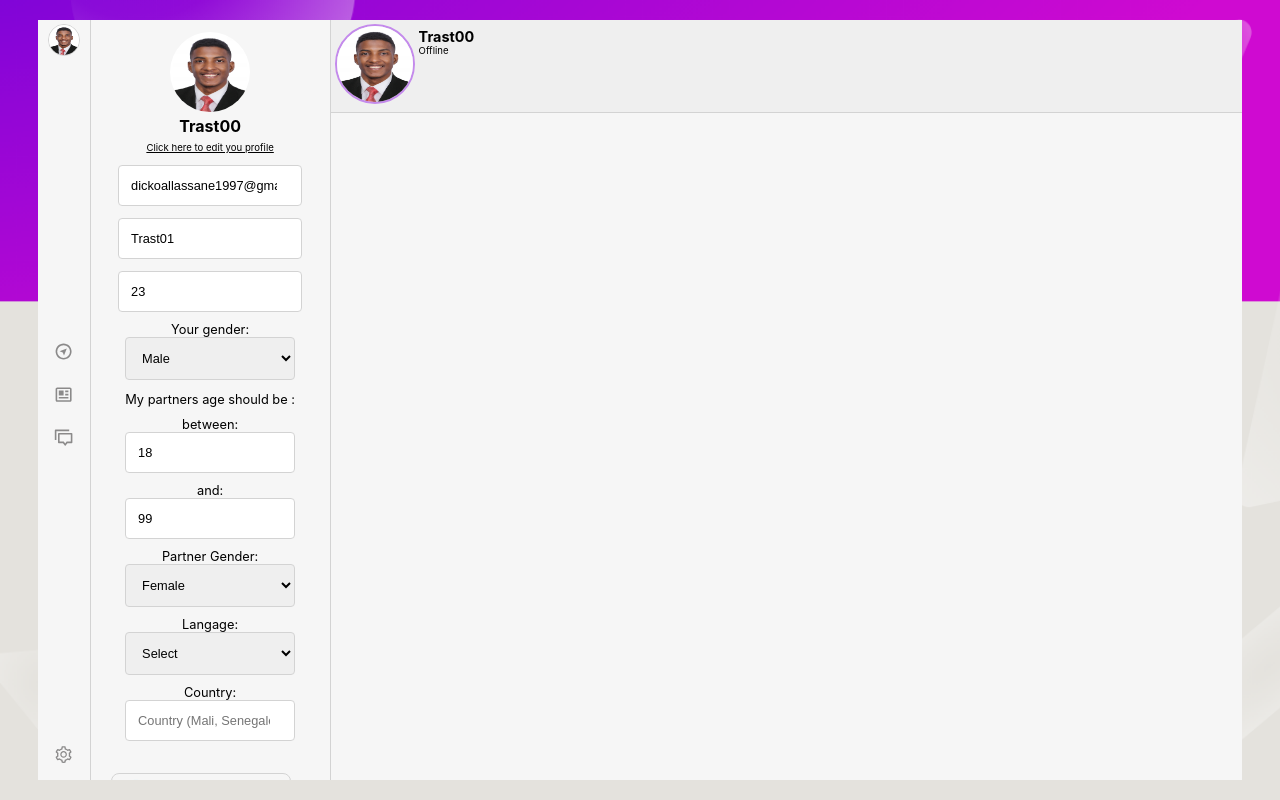
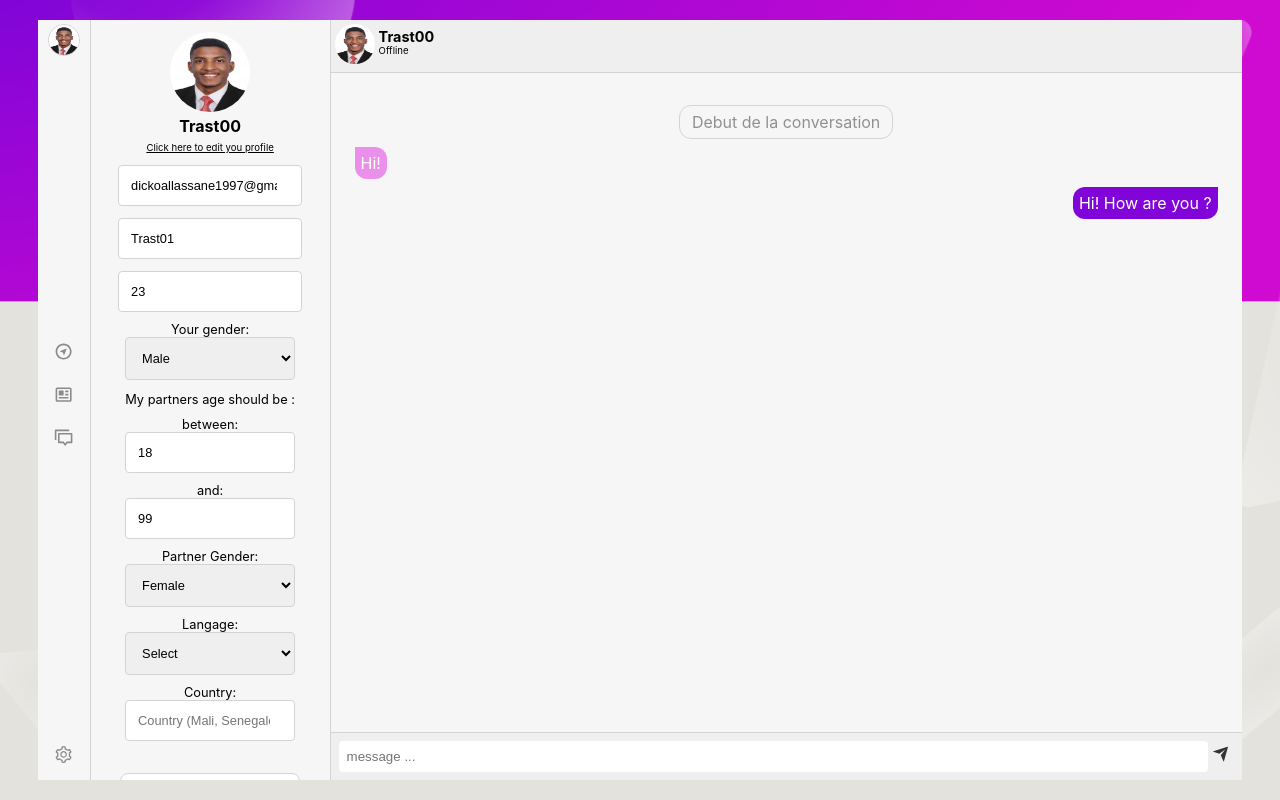
Before and after one commit to Trast00/Meet-Africans, a React (Create React App) app: page /main in a window 1280 px wide. Built offline with nearby package versions, Linux system fonts and the light colour scheme.

Commit message:
Add List Chat structure and styling

```diff
--- a/src/_test_/testConstants.js
+++ b/src/_test_/testConstants.js
@@ -84,3 +84,24 @@ export const listUsersTest = [
     }
   },
 ]
+
+export const listMessageTest = [
+  {
+    fromUserId: "systeme",
+    idChat: "testChatID",
+    message: "Debut de la conversation",
+    type: "text"
+  },
+  {
+    fromUserId: "testID2",
+    idChat: "testID2",
+    message: "Hi!",
+    type: "text"
+  },
+  {
+    fromUserId: "testID",
+    idChat: "testID2",
+    message: "Hi! How are you ?",
+    type: "text"
+  },
+]
--- a/src/components/Auth/Login/login.css
+++ b/src/components/Auth/Login/login.css
@@ -3,7 +3,7 @@
   min-height: 300px;
 }
 
-input {
+.login-from input {
   margin-top: 20px;
 }
 
--- a/src/components/main/ListChats/ListChats.css
+++ b/src/components/main/ListChats/ListChats.css
@@ -1,3 +1,9 @@
+.list-chat {
+  width: 100%;
+  height: 100%;
+  position: relative;
+}
+
 .header-chat {
   width: 100%;
   min-height: 50px;
@@ -5,7 +11,7 @@
   border-bottom: 1px solid #d3d3d3;
 }
 
-.chat-profile img {
+.chat-profile .img-profile img {
   border: none;
   width: 40px;
   height: 40px;
@@ -21,3 +27,31 @@
   text-align: start;
   font-size: 0.6rem;
 }
+
+.chats {
+  flex: 1;
+}
+
+.chatBar {
+  width: 100%;
+  height: 48px;
+  padding: 8px;
+  border-top: 1px solid #d3d3d3;
+  background-color: #efefef;
+}
+
+.chatBar input {
+  flex: 1;
+  border-radius: 4px;
+  border: none;
+  padding: 8px;
+  outline: none;
+}
+
+.btn-send-message {
+  font-size: 1.1rem;
+  padding: 4px;
+  background: transparent;
+  border: none;
+  color: var(--color-text);
+}
--- a/src/components/main/ListChats/ListChats.jsx
+++ b/src/components/main/ListChats/ListChats.jsx
@@ -1,11 +1,23 @@
 import React from 'react'
 import HeaderChat from './HeaderChat'
+import { RiSendPlaneFill } from "react-icons/ri";
 import './ListChats.css'
+import { listMessageTest } from '../../../_test_/testConstants';
+import Message from '../Message/Message';
 
 const ListChats = () => {
   return (
-    <div>
+    <div className='column list-chat'>
       <HeaderChat />
+      <ul className='no-styling column chats'>
+        {listMessageTest.map((message, index) => {
+          return <li key={index}><Message message={message} myID="testID" /></li>
+        })}
+      </ul>
+      <form className="row chatBar">
+        <input type="text" placeholder='message ...' />
+        <button type='submit' className='btn-send-message'><RiSendPlaneFill /></button>
+      </form>
     </div>
   )
 }
--- /dev/null
+++ b/src/components/main/Message/Message.css
@@ -0,0 +1,35 @@
+.message {
+  width: 100%;
+}
+
+.message p {
+  padding: 6px;
+  border-radius: 12px;
+}
+
+.systeme-message {
+  justify-content: center;
+}
+
+.systeme-message p {
+  border: 1px solid #d3d3d3;
+  background-color: transparent;
+  color: var(--color-text-gray);
+  text-align: center;
+  padding-left: 12px;
+  padding-right: 12px;
+}
+
+.my-message {
+  justify-content: flex-end;
+}
+
+.my-message p {
+  color: white;
+  background-color: var(--color-purple);
+  border-top-right-radius: 0;
+}
+
+.friend-message p {
+  border-top-left-radius: 0;
+}
--- /dev/null
+++ b/src/components/main/Message/Message.jsx
@@ -0,0 +1,18 @@
+import React from 'react'
+import './Message.css'
+
+const Message = (props) => {
+  const { myID } = props
+  const { fromUserId, message,} = props.message;
+  const myMessage = (fromUserId === myID)
+  const systemeMessage = (fromUserId === "systeme")
+  return (
+    <div className={"row message" + (myMessage? " my-message"
+    : (systemeMessage? " systeme-message"
+    : " friend-message"))}>
+      <p>{message}</p>
+    </div>
+  )
+}
+
+export default Message
--- a/src/components/main/Profile/Profile.css
+++ b/src/components/main/Profile/Profile.css
@@ -38,13 +38,23 @@
 .profile .step .list-interests {
   display: flex;
   flex-direction: column;
+  align-items: center;
   padding-left: 0;
+  padding-right: 0;
+}
+
+.profile .step .list-interests .interest {
+  background-color: white;
+  padding-top: 8px;
+  padding-bottom: 8px;
+  text-align: start;
 }
 
 .profile .step .auth-icons-social {
   width: 24px;
   height: 24px;
   margin-top: 0;
+  margin-right: 4px;
 }
 
 .profile .step .list-interests li {
```
Also changed, not shown: src/components/main/Profile/Profile.jsx (indentation only).
